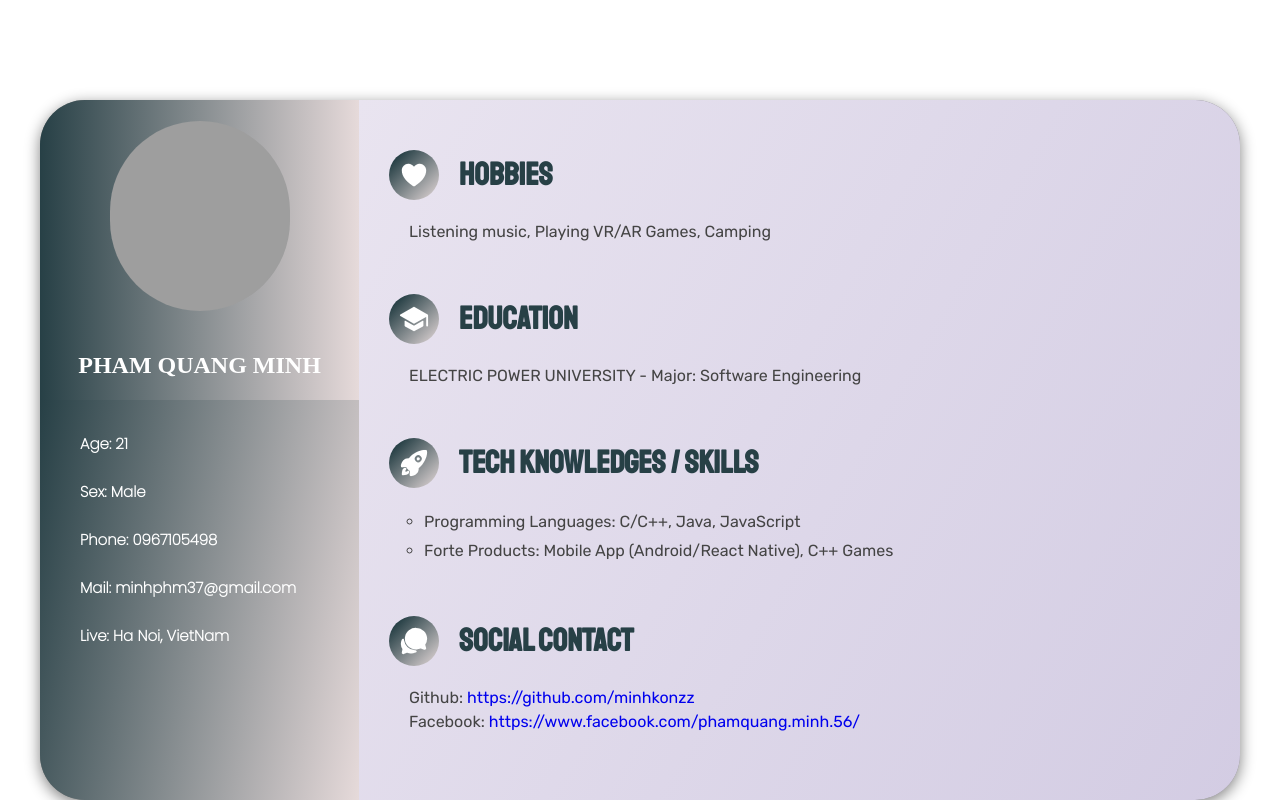
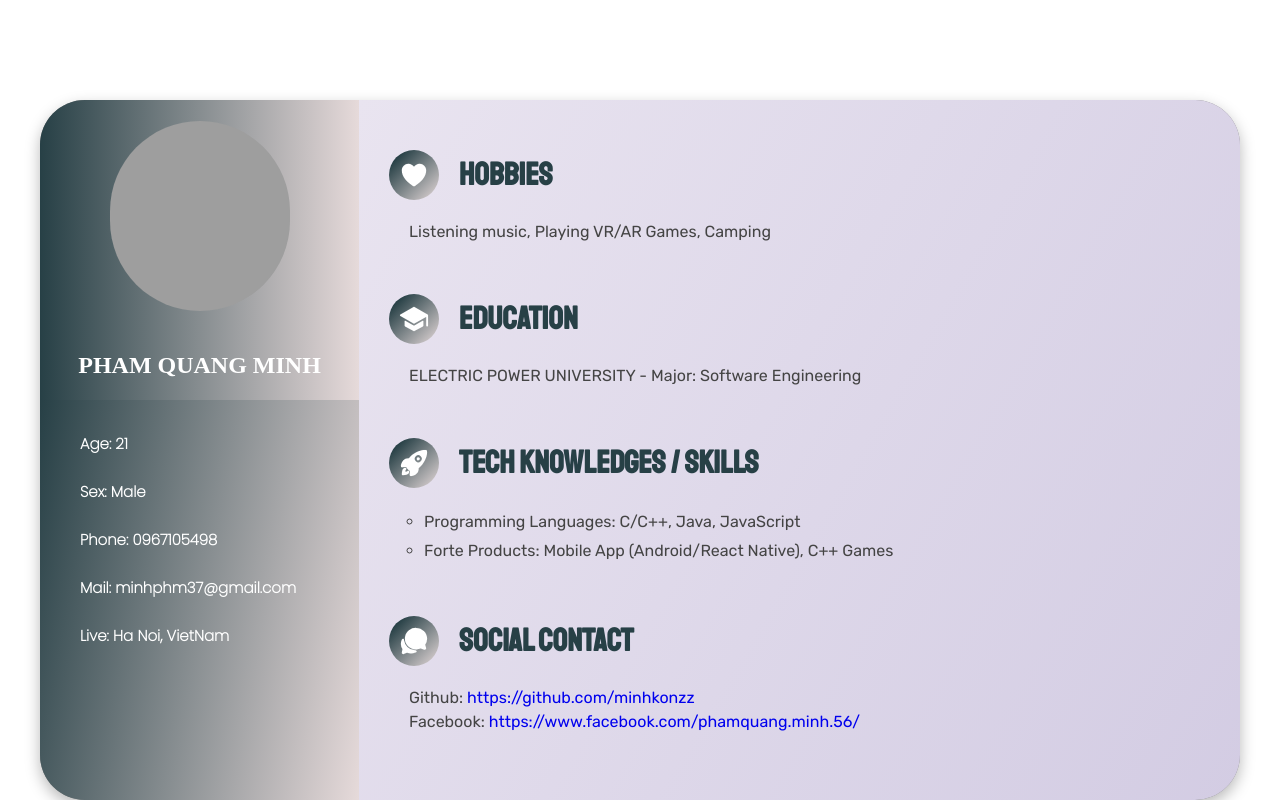
Before and after one commit to minhkonzz/HTMLBasic, a plain HTML site: page index.html in a window 1280 px wide. Drawn offline with nearby package versions, Linux system fonts and the light colour scheme; grey boxes are pictures that could not be loaded.

Commit message:
Update styles

```diff
--- a/styles.css
+++ b/styles.css
@@ -15,7 +15,7 @@ body { padding-top: 100px; }
     margin: 0 auto;
     background-color: gray;
     border-radius: 45px;
-    box-shadow: 0px 4px 15px gray;
+    box-shadow: 0px 6px 15px rgb(185, 185, 185);
 }
 
 #overview {
```
